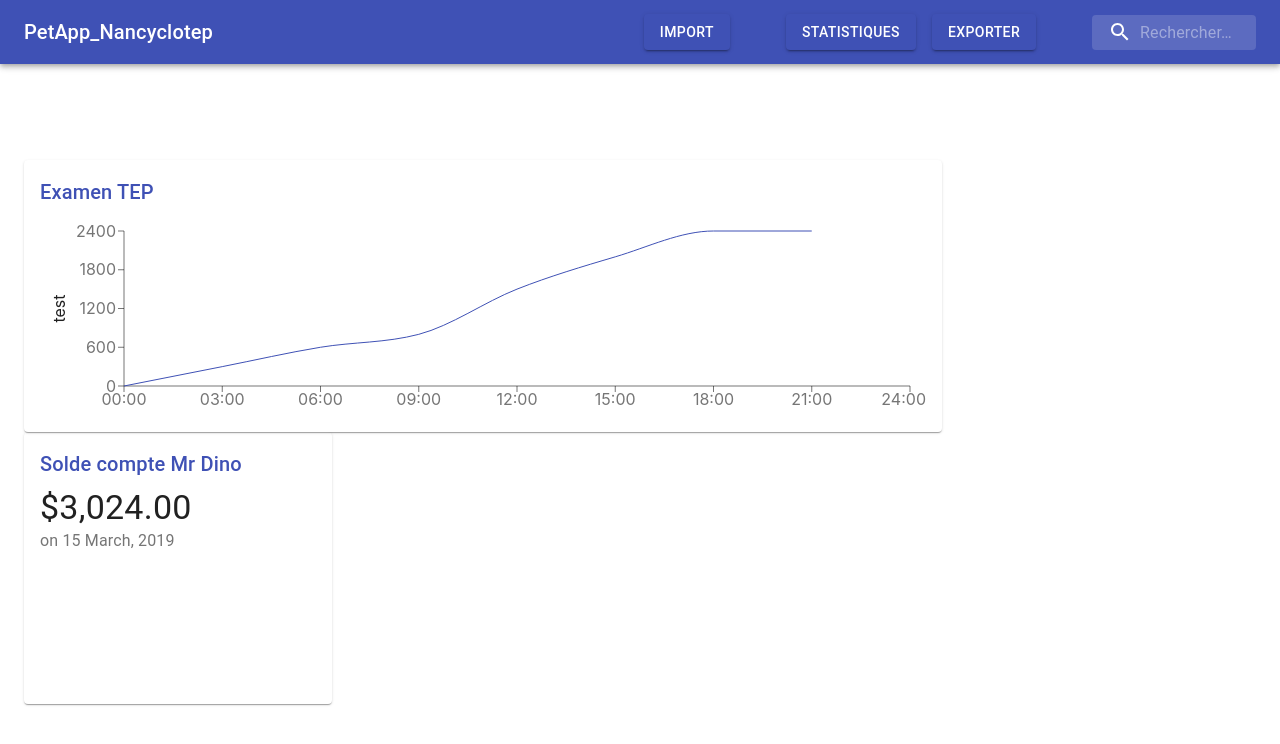
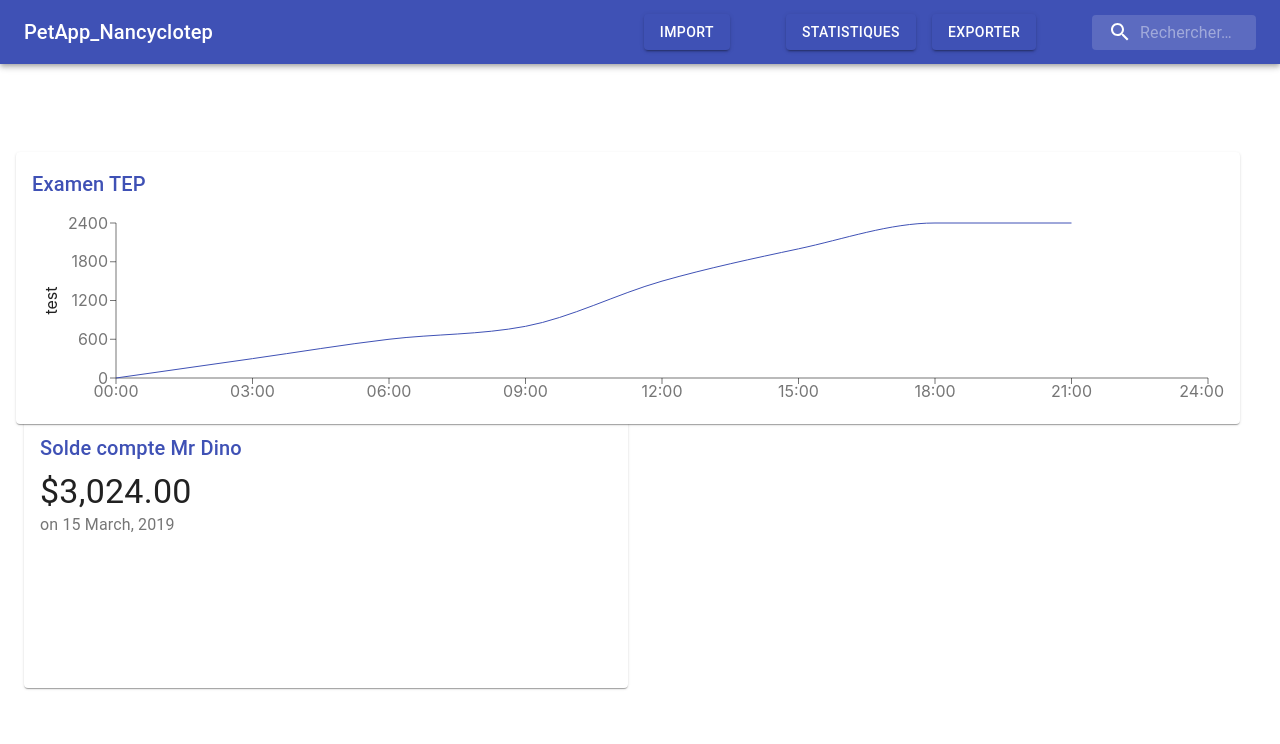
Before and after one commit to PierreEpron/pet, a React (Create React App) app in the folder platform/frontend/: page /pages3 in a window 1280 px wide. Shown: the top 744 px of the page. Built offline with nearby package versions, Linux system fonts and the light colour scheme.

Commit message:
modif cssdynamic

```diff
--- a/platform/frontend/src/pages/Pages3.js
+++ b/platform/frontend/src/pages/Pages3.js
@@ -18,6 +18,7 @@ const useStyles = makeStyles((theme) => ({
     flexGrow: 1,
     height: '100vh',
     overflow: 'auto',
+    paddingRight: 24,
   },
   container: {
     paddingTop: theme.spacing(4),
@@ -46,16 +47,16 @@ export default function Dashboard() {
       <main className={classes.content}>
         <div className={classes.appBarSpacer} />
         <Container maxWidth="lg" className={classes.container}>
-          <Grid container spacing={3}>
+          <Grid container spacing={2}>
             {/* Chart */}
-            <Grid item xs={12} md={8} lg={9}>
+            <Grid xs={12}>
               <Paper className={fixedHeightPaper}>
                 <Chart />
               </Paper>
             </Grid>
           </Grid>
           {/* Recent Deposits */}
-            <Grid item xs={12} md={4} lg={3}>
+            <Grid xs={12} sm={6}>
               <Paper className={fixedHeightPaper}>
                 <Deposits />
               </Paper>
```
